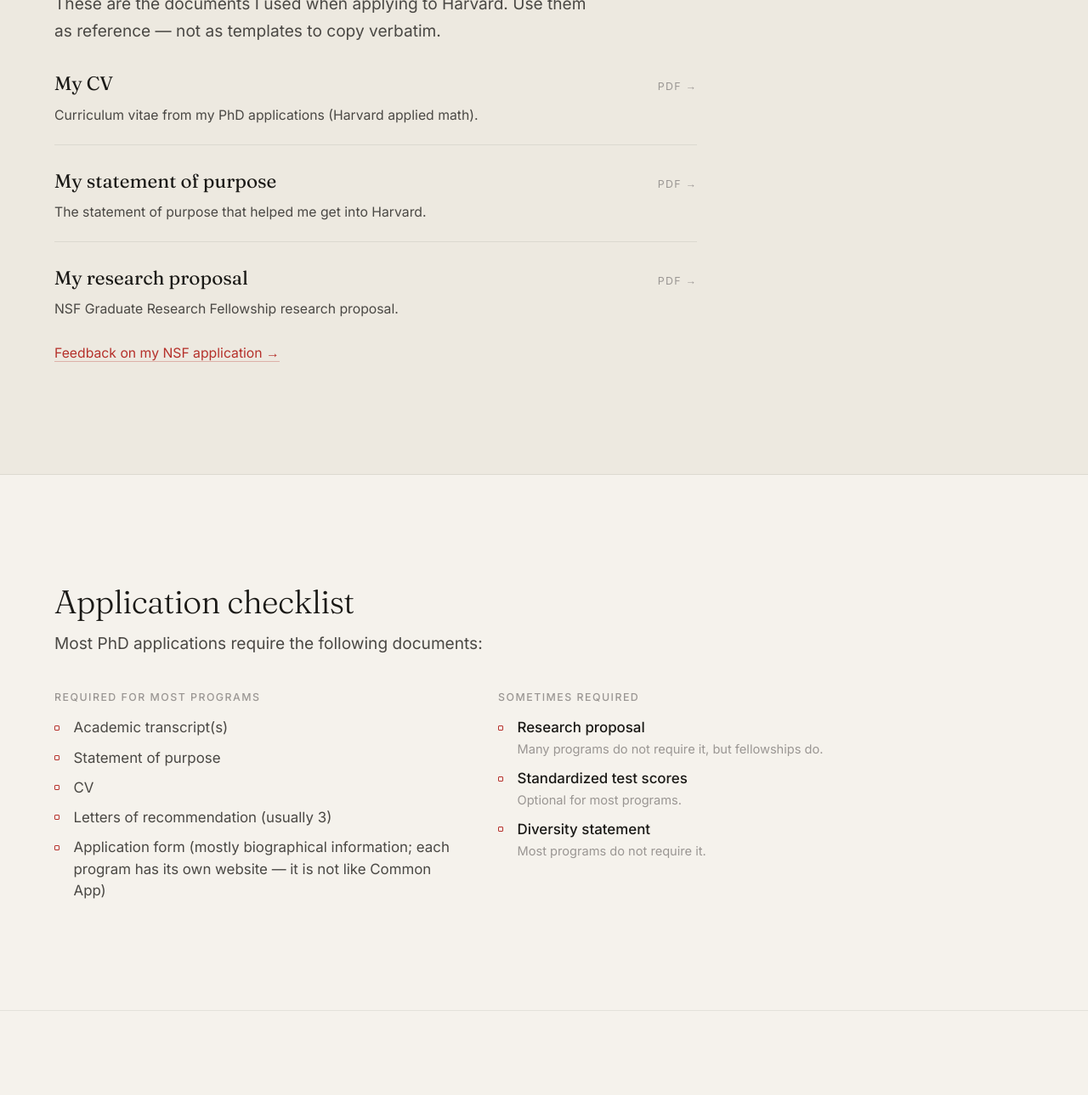
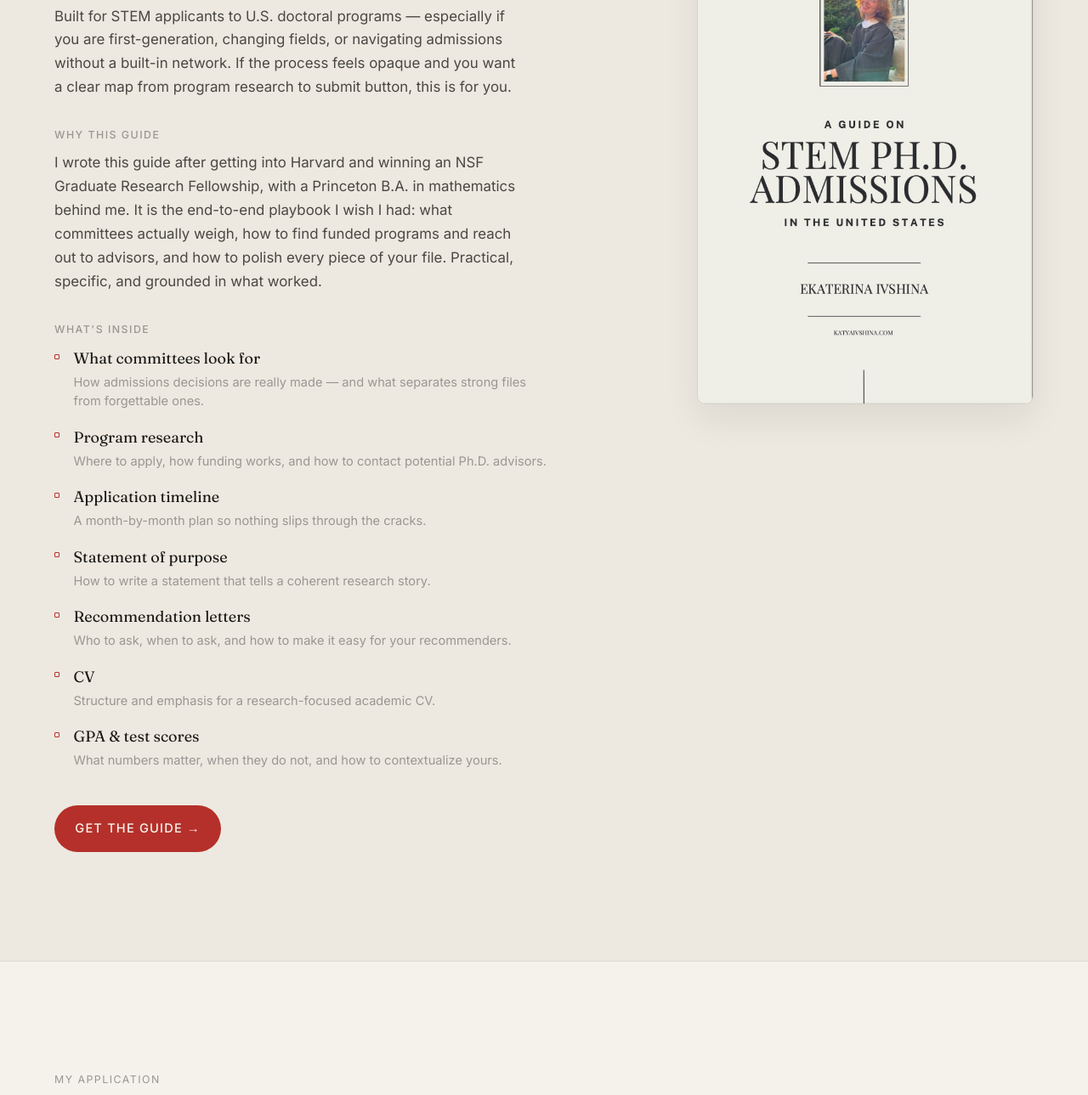
Before and after one commit to eivshina/point-theme, an Astro site: page /phd-admissions in a window 1280 px wide. Shown: the part 789-2078 px from the top of the page at 85% size. Built offline with nearby package versions, Linux system fonts and the light colour scheme; Astro itself is replaced by a stand-in of ours; a web font is replaced by a local one.

Commit message:
Add PhD admissions guide section with cover image and copy/CTA polish.
Co-authored-by: Cursor <cursoragent@cursor.com>

```diff
--- a/src/data/phd-admissions.ts
+++ b/src/data/phd-admissions.ts
@@ -1,4 +1,27 @@
-/** Free PhD admissions resources — sourced from Notion learning database. */
+/** PhD admissions guide + free resources — sourced from Notion learning database. */
+
+export const phdAdmissionsGuide = {
+  title: 'STEM Ph.D. Admissions Guide',
+  headline: 'Everything you need to craft a strong Ph.D. application.',
+  purchaseUrl: 'https://buy.stripe.com/28og0Q35Y2dbbtK3cy',
+  screenshot: '/phd-admissions/guide-cover.png',
+  screenshotAlt:
+    'Cover of STEM Ph.D. Admissions in the United States guide by Ekaterina Ivshina',
+  whoFor:
+    'Built for STEM applicants to U.S. doctoral programs — especially if you are first-generation, changing fields, or navigating admissions without a built-in network. If the process feels opaque and you want a clear map from program research to submit button, this is for you.',
+  whyBuy:
+    'I wrote this guide after getting into Harvard and winning an NSF Graduate Research Fellowship, with a Princeton B.A. in mathematics behind me. It is the end-to-end playbook I wish I had: what committees actually weigh, how to find funded programs and reach out to advisors, and how to polish every piece of your file. Practical, specific, and grounded in what worked.',
+  topics: [
+    { title: 'What committees look for', detail: 'How admissions decisions are really made — and what separates strong files from forgettable ones.' },
+    { title: 'Program research', detail: 'Where to apply, how funding works, and how to contact potential Ph.D. advisors.' },
+    { title: 'Application timeline', detail: 'A month-by-month plan so nothing slips through the cracks.' },
+    { title: 'Statement of purpose', detail: 'How to write a statement that tells a coherent research story.' },
+    { title: 'Recommendation letters', detail: 'Who to ask, when to ask, and how to make it easy for your recommenders.' },
+    { title: 'CV', detail: 'Structure and emphasis for a research-focused academic CV.' },
+    { title: 'GPA & test scores', detail: 'What numbers matter, when they do not, and how to contextualize yours.' },
+  ],
+  ctaLabel: 'Get the guide',
+};
 
 export const myApplicationMaterials = [
   {
--- a/src/pages/phd-admissions.astro
+++ b/src/pages/phd-admissions.astro
@@ -1,6 +1,7 @@
 ---
 import BaseLayout from '../layouts/BaseLayout.astro';
 import {
+  phdAdmissionsGuide,
   myApplicationMaterials,
   applicationChecklist,
   advisorEmailTemplate,
@@ -13,15 +14,16 @@ import {
 
 <BaseLayout
   title="PhD Admissions Resources — Katya Ivshina"
-  description="Free PhD application resources: checklist, email templates, and Katya Ivshina's CV, statement of purpose, and research proposal."
+  description="Katya Ivshina's STEM Ph.D. Admissions Guide plus free templates, checklists, email scripts, and her Harvard application materials."
 >
   <main class="phd-page">
 
     <header class="page-hero">
       <h1 class="hero-title">PhD admissions<br /><em>toolkit.</em></h1>
       <p class="hero-sub text-subhead">
-        Everything I wish I had when applying — templates, checklists, and my own
-        application materials. Free to use. I hope this helps you on your admissions journey.
+        A comprehensive guide to U.S. STEM Ph.D. admissions — plus free templates,
+        checklists, and my own application materials. I hope this helps you on your
+        admissions journey.
       </p>
       <p class="hero-note text-subhead">
         For live mentorship, see my
@@ -29,8 +31,61 @@ import {
       </p>
     </header>
 
+    <!-- Guide -->
+    <section class="section section--linen guide-section" aria-labelledby="guide-heading">
+      <div class="guide-grid">
+        <div class="guide-copy">
+          <h2 class="section-title" id="guide-heading">{phdAdmissionsGuide.title}</h2>
+          <p class="guide-lead text-subhead">{phdAdmissionsGuide.headline}</p>
+
+          <div class="guide-block">
+            <h3 class="guide-block-title">Who it's for</h3>
+            <p class="guide-block-body">{phdAdmissionsGuide.whoFor}</p>
+          </div>
+
+          <div class="guide-block">
+            <h3 class="guide-block-title">Why this guide</h3>
+            <p class="guide-block-body">{phdAdmissionsGuide.whyBuy}</p>
+          </div>
+
+          <div class="guide-block">
+            <h3 class="guide-block-title">What's inside</h3>
+            <ul class="guide-topics" role="list">
+              {phdAdmissionsGuide.topics.map((topic) => (
+                <li class="guide-topic">
+                  <span class="guide-topic-title">{topic.title}</span>
+                  <span class="guide-topic-detail">{topic.detail}</span>
+                </li>
+              ))}
+            </ul>
+          </div>
+
+          <a
+            href={phdAdmissionsGuide.purchaseUrl}
+            class="guide-cta"
+            target="_blank"
+            rel="noopener noreferrer"
+          >
+            {phdAdmissionsGuide.ctaLabel} →
+          </a>
+        </div>
+
+        <figure class="guide-visual">
+          <img
+            src={phdAdmissionsGuide.screenshot}
+            alt={phdAdmissionsGuide.screenshotAlt}
+            width="900"
+            height="1200"
+            loading="eager"
+            decoding="async"
+            class="guide-screenshot"
+          />
+        </figure>
+      </div>
+    </section>
+
     <!-- My materials -->
-    <section class="section section--linen" aria-labelledby="materials-heading">
+    <section class="section" aria-labelledby="materials-heading">
       <div class="section-inner">
         <p class="text-caption section-label" id="materials-heading">My application</p>
         <h2 class="section-title">CV, statement of purpose & research proposal</h2>
@@ -65,7 +120,7 @@ import {
     </section>
 
     <!-- Checklist -->
-    <section class="section" aria-labelledby="checklist-heading">
+    <section class="section section--linen" aria-labelledby="checklist-heading">
       <div class="section-intro">
         <h2 class="section-title" id="checklist-heading">Application checklist</h2>
         <p class="section-body text-subhead">{applicationChecklist.intro}</p>
@@ -174,6 +229,132 @@ import {
   .hero-title em { font-style: italic; }
   .hero-sub { max-width: 52ch; }
   .hero-note { max-width: 52ch; font-size: 0.9375rem; color: var(--ink-2); }
+
+  .guide-section { padding-top: clamp(3rem, 6vw, 4.5rem); }
+
+  .guide-grid {
+    display: grid;
+    grid-template-columns: minmax(0, 1.1fr) minmax(16rem, 22rem);
+    gap: clamp(2rem, 5vw, 4rem);
+    align-items: start;
+    max-width: 68rem;
+  }
+
+  .guide-lead {
+    max-width: 48ch;
+    margin-bottom: 1.75rem;
+    font-size: 1.0625rem;
+  }
+
+  .guide-block { margin-bottom: 1.75rem; }
+
+  .guide-block-title {
+    font-size: 0.6875rem;
+    letter-spacing: 0.12em;
+    text-transform: uppercase;
+    color: var(--ink-3);
+    margin-bottom: 0.5rem;
+    font-weight: 500;
+  }
+
+  .guide-block-body {
+    font-size: 0.9375rem;
+    line-height: 1.65;
+    color: var(--ink-2);
+    max-width: 52ch;
+  }
+
+  .guide-topics {
+    list-style: none;
+    display: flex;
+    flex-direction: column;
+    gap: 0.85rem;
+    max-width: 52ch;
+  }
+
+  .guide-topic {
+    display: flex;
+    flex-direction: column;
+    gap: 0.15rem;
+    padding-left: 1.25rem;
+    position: relative;
+  }
+
+  .guide-topic::before {
+    content: '';
+    position: absolute;
+    left: 0;
+    top: 0.55em;
+    width: 6px;
+    height: 6px;
+    border: 1px solid #B5302A;
+    border-radius: 1px;
+  }
+
+  .guide-topic-title {
+    font-family: var(--font-display);
+    font-size: 1rem;
+    font-weight: 400;
+    color: var(--ink);
+    font-optical-sizing: auto;
+  }
+
+  .guide-topic-detail {
+    font-size: 0.8125rem;
+    line-height: 1.5;
+    color: var(--ink-3);
+  }
+
+  .guide-cta {
+    display: inline-block;
+    margin-top: 0.5rem;
+    padding: 0.85rem 1.35rem;
+    font-size: 0.8125rem;
+    font-weight: 500;
+    letter-spacing: 0.08em;
+    text-transform: uppercase;
+    color: var(--cream);
+    background: #B5302A;
+    border-radius: 999px;
+    transition: background 0.2s, transform 0.2s;
+  }
+
+  .guide-cta:hover {
+    background: #952822;
+    transform: translateY(-1px);
+  }
+
+  .guide-visual {
+    position: sticky;
+    top: 6rem;
+    margin: 0;
+  }
+
+  .guide-screenshot {
+    width: 100%;
+    border: 1px solid rgba(26, 25, 22, 0.1);
+    border-radius: 10px;
+    box-shadow: 0 18px 40px rgba(26, 25, 22, 0.08);
+  }
+
+  .guide-caption {
+    margin-top: 0.75rem;
+    text-align: center;
+    color: var(--ink-3);
+  }
+
+  @media (max-width: 820px) {
+    .guide-grid {
+      grid-template-columns: 1fr;
+    }
+
+    .guide-visual {
+      order: -1;
+      position: static;
+      max-width: 22rem;
+      margin-inline: auto;
+    }
+  }
 
   .inline-link {
     color: #B5302A;
```
Also changed, not shown: public/phd-admissions/guide-cover.png (added).
